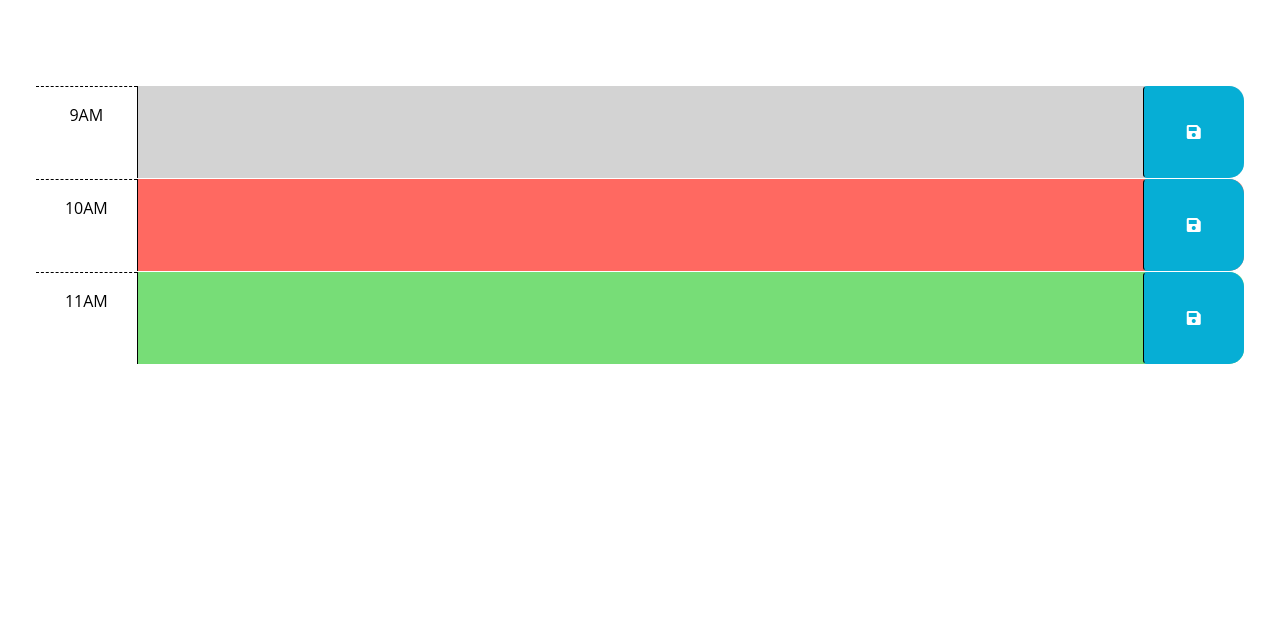
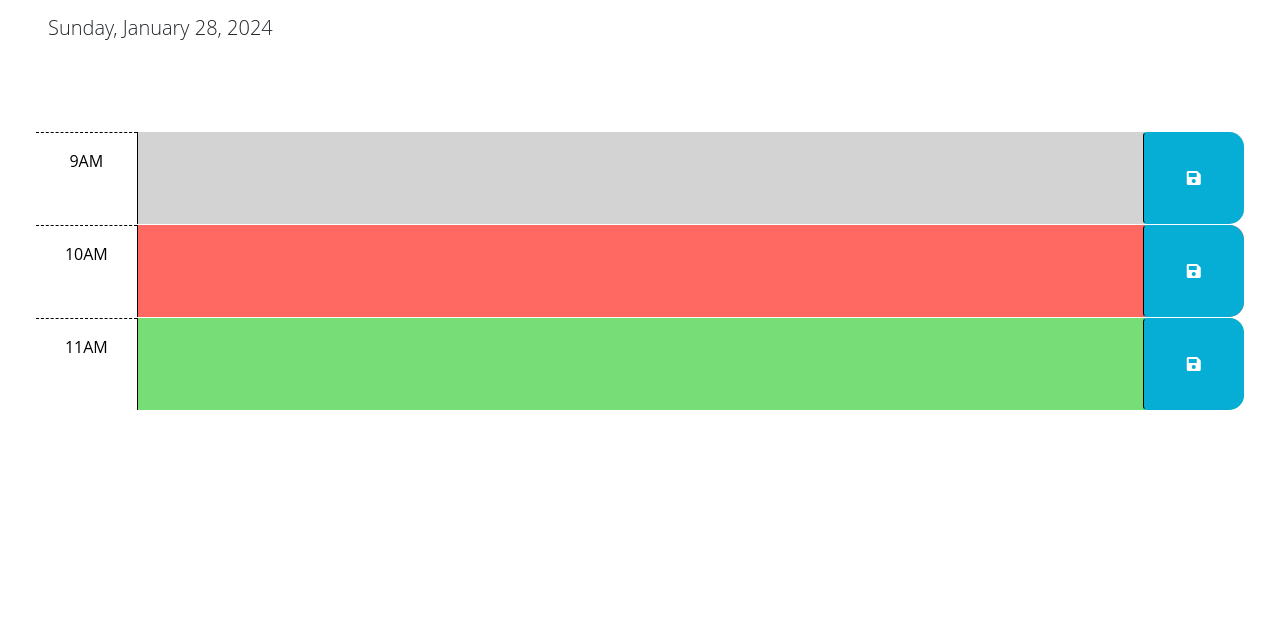
Before and after one commit to bradleytroll/work-day-scheduler, a plain HTML site: page Develop/index.html in a window 1280 px wide. Shown: the part 166-800 px from the top of the page. Drawn offline with nearby package versions, Linux system fonts and the light colour scheme.

Commit message:
Adds functions to grab current date and hour using dayjs.

```diff
--- a/Develop/script.js
+++ b/Develop/script.js
@@ -1,7 +1,21 @@
 // Wrap all code that interacts with the DOM in a call to jQuery to ensure that
 // the code isn't run until the browser has finished rendering all the elements
 // in the html.
-$(function () {
+$(document).ready(function () {
+
+  //Grabs current date
+  var currentDate = dayjs().format('dddd, MMMM D, YYYY');
+  $('#currentDay').text(currentDate);
+
+  //Grabs current hour
+  var currentHour = dayjs().hour();
+
+  console.log(currentDate)
+  console.log(currentHour)
+
+
+
+
   // TODO: Add a listener for click events on the save button. This code should
   // use the id in the containing time-block as a key to save the user input in
   // local storage. HINT: What does `this` reference in the click listener
```
Also changed, not shown: Develop/index.html (line endings or trailing spaces), Develop/style.css (line endings or trailing spaces), 1 other file.
